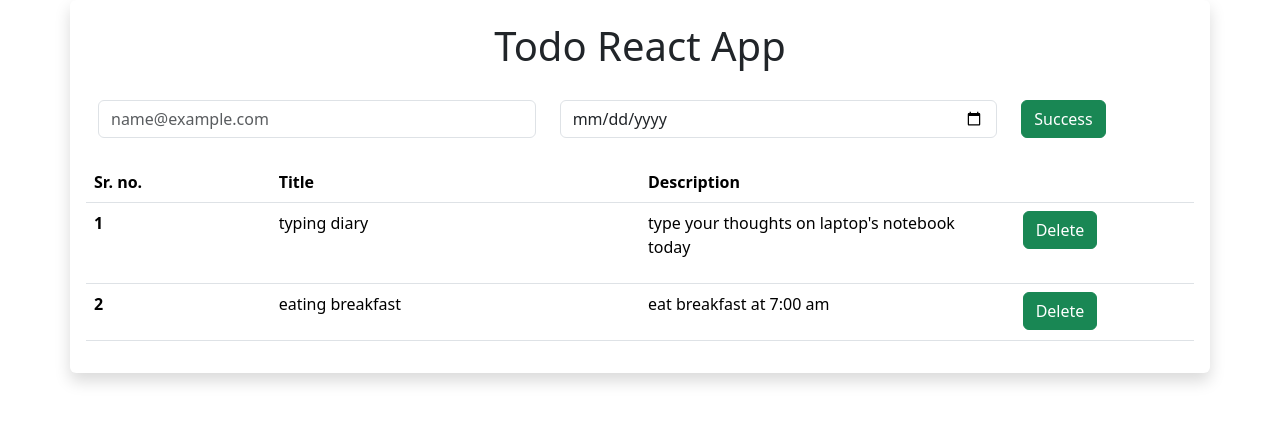
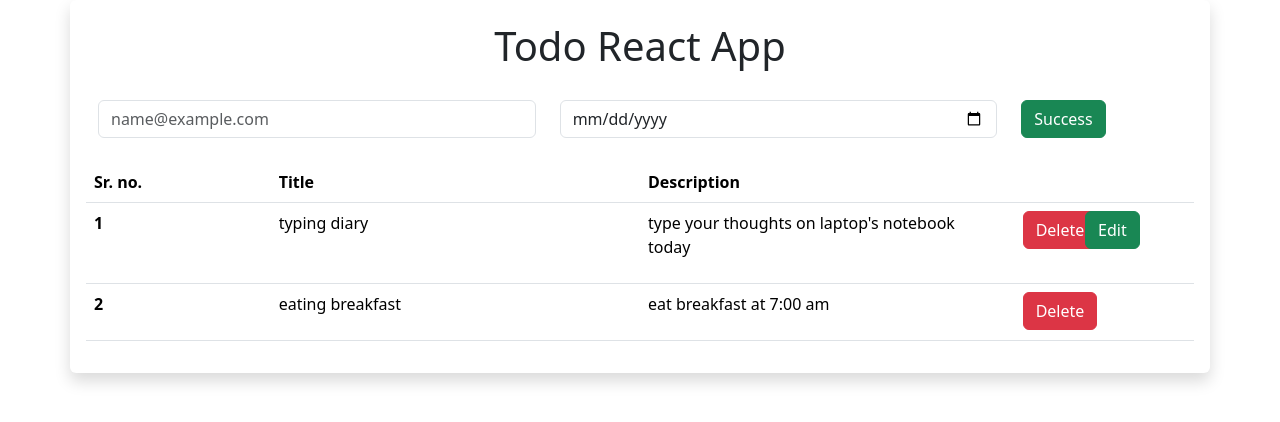
Before and after one commit to ritishbhardwaj/Mern-Intern-P1, a React (Vite) app: page / in a window 1280 px wide. Shown: the top 422 px of the page. Built offline with nearby package versions, Linux system fonts and the light colour scheme.

Commit message:
"Edit button functionality added"

```diff
--- a/src/Components/ToDoList.jsx
+++ b/src/Components/ToDoList.jsx
@@ -22,9 +22,10 @@ export default function ToDoList() {
                   <p>type your thoughts on laptop's notebook today</p>
                 </div>
                 <div className="col-4">
-                  <button type="button" className="btn btn-success">
-                    Delete
-                  </button>
+                  <div className="row">
+                  <div className="col-4"><button type="button" className="btn btn-danger">Delete</button></div>
+                  <div className="col-6"><button type="button" className="btn btn-success">Edit </button></div>
+                  </div>
                 </div>
               </div>
             </td>
@@ -39,7 +40,7 @@ export default function ToDoList() {
                 </div>
                 <div className="col-4">
                   {" "}
-                  <button type="button" className="btn btn-success">
+                  <button type="button" className="btn btn-danger">
                     Delete
                   </button>{" "}
                 </div>
```
